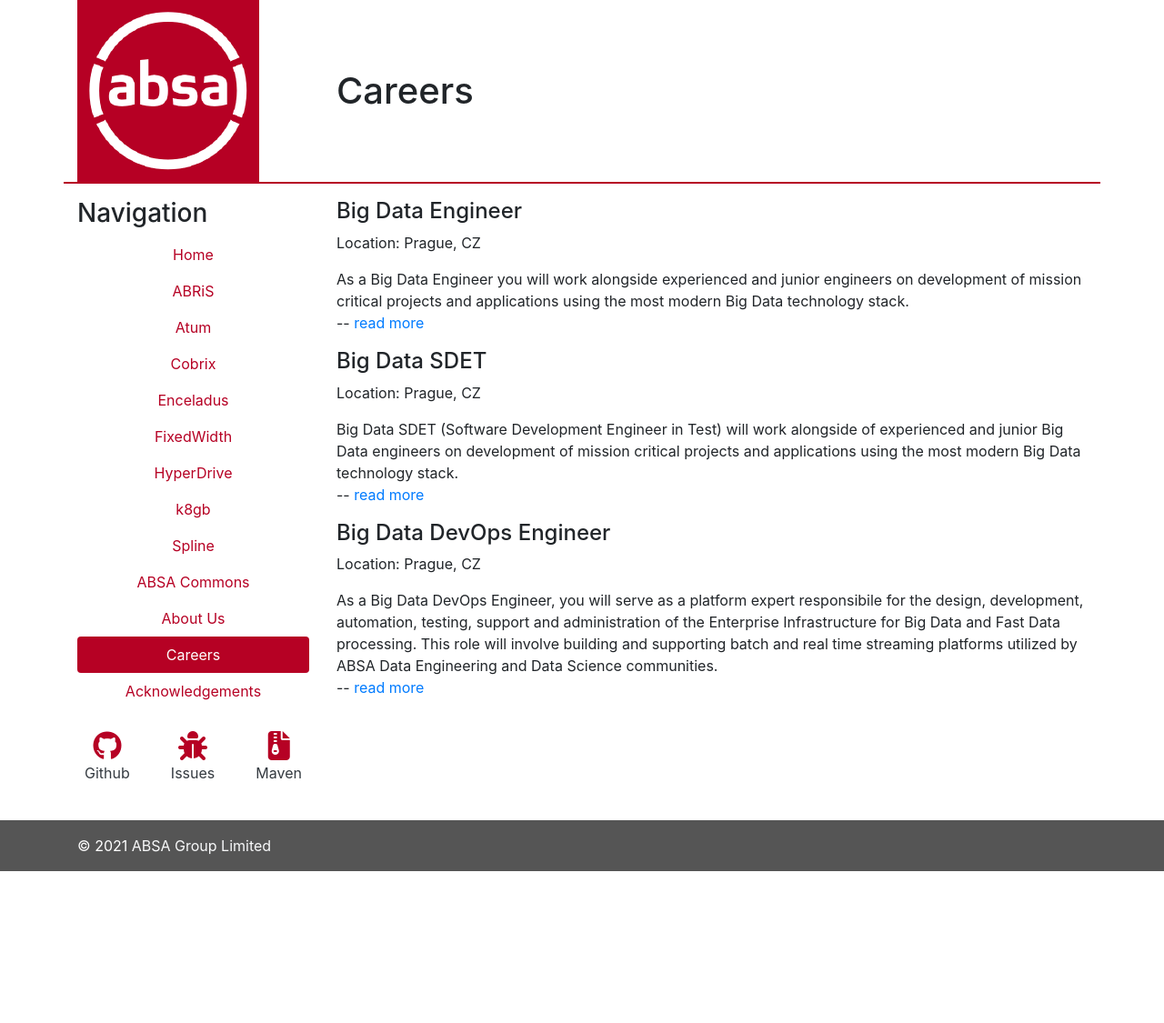
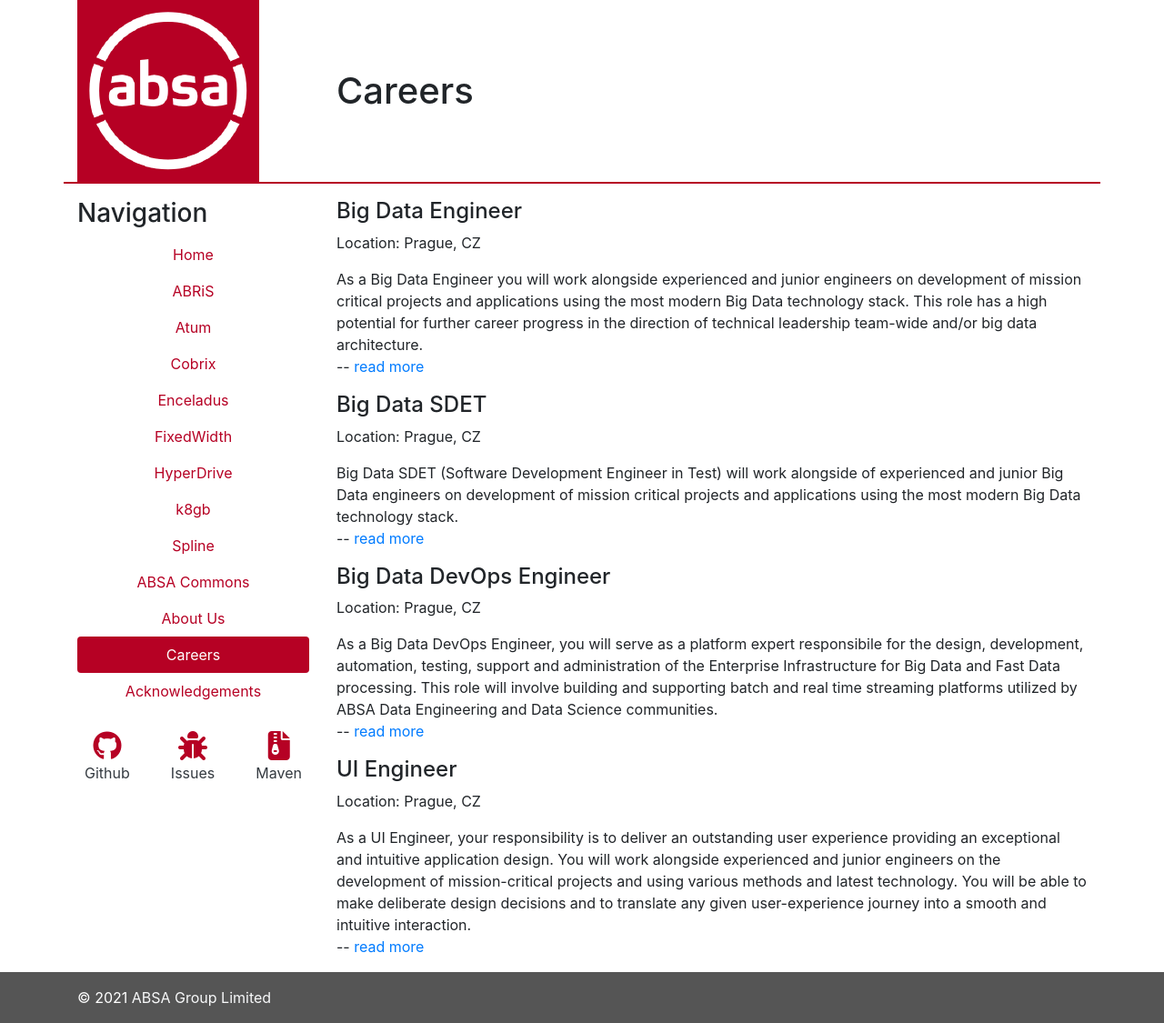
Before and after one commit to AbsaOSS/absaoss.github.io, a Jekyll site: the page built from careers.md, in a window 1280 px wide. Shown: the whole page at 91% size. Built offline with Jekyll 4.4.1, drawn with Linux system fonts in a browser that asks for light colours; nearby versions of some CDN libraries; before the commit the page ends 958 px from its top, so only the background shows below that.

Commit message:
Update careers for 2021

```diff
--- a/_careers/big_data_eng.md
+++ b/_careers/big_data_eng.md
@@ -2,7 +2,7 @@
 layout: default
 title: Big Data Engineer
 location: "Prague, CZ"
-excerpt: "As a Big Data Engineer you will work alongside experienced and junior engineers on development of mission critical projects and applications using the most modern Big Data technology stack."
+excerpt: "As a Big Data Engineer you will work alongside experienced and junior engineers on development of mission critical projects and applications using the most modern Big Data technology stack. This role has a high potential for further career progress in the direction of technical leadership team-wide and/or big data architecture."
 ---
 Location: {{ page.location }}
 
@@ -11,11 +11,11 @@
 
 ### Responsibilities
 - Design and implementation of generic tools and platforms for some of the following:
-    - enabling simple data ingestion and consumption of corporate data lake
-    - various streaming use cases and products
-    - machine learning applications and pipelines
+  - enabling simple data ingestion and consumption of corporate data lake
+  - various streaming use cases and products
+  - machine learning applications and pipelines
 - Contribute to our projects, which can be found on [GitHub](https://github.com/AbsaOSS)
-    - we also contribute to others, like Apache Spark
+  - we also contribute to others, like Apache Spark
 - Research of new technologies and investigation of their usability in our Big Data platforms
 - Filling gaps in the big data eco-system for it to be fully usable by financial and other highly regulated industries
 - Presenting R&D work at commercial and academic conferences
@@ -25,17 +25,22 @@
 - Strong problem solving skills
 - Strong programming skills
 - Background in computer science, engineering, physics, mathematics or equivalent
+- Experience with Scala or other functional languages
+- Experience with some of the following:
+  - Big Data Technologies: Apache Hadoop, Apache Spark
+  - Databases: MongoDB, ArangoDB, Postgres, DynamoDB or others
+  - Application Development: Spring, Angular, OpenUI5 or equivalent
+  - Streaming: Apache Kafka or equivalent
+  - Cloud: AWS
+  - Containers: Docker, Kubernetes, OpenStack
+  - Linux, Bash, version control tools, continuous integration tools
 - Be eager to learn new approaches and technologies
 
 ### Desirable Skills
-- Experience with Scala or other functional languages (Haskell, Clojure, Kotlin, Clean)
-- Experience with any of the following:
-    - Big Data Technologies: Apache Hadoop, Spark, Oozie
-    - Databases: MongoDB, ArrangoDB or equivalent
-    - Application Development: Spring, Angular, OpenUI5 or equivalent
-    - Streaming: Apache Kafka or equivalent
-    - Cloud: OpenStack, AWS
-    - Linux, Bash, version control tools, continuous integration tools
+- Be able to gain a high-level knowledge of all projects and tools developed in the Data Engineer space
+- Be able to creatively solve challenges, by out of the box thinking, while having an understanding of the required business need
+- Be able to leverage a strong engineering background to make the right choices in solution design
+
 
 
 ### What We Offer in Return
--- /dev/null
+++ b/_careers/ui_eng.md
@@ -0,0 +1,57 @@
+---
+layout: default
+title: UI Engineer
+location: "Prague, CZ"
+excerpt: "As a UI Engineer, your responsibility is to deliver an outstanding user experience providing an exceptional and intuitive application design. You will work alongside experienced and junior engineers on the development of mission-critical projects and using various methods and latest technology. You will be able to make deliberate design decisions and to translate any given user-experience journey into a smooth and intuitive interaction."
+---
+Location: {{ page.location }}
+
+### About the role
+{{ page.excerpt }}
+
+### Responsibilities
+- Plan and implement new ideas by helping with UX and UI designs for Big Data Applications, tools and platforms.
+- Develop reusable components and core frontend libraries.
+- Optimize existing user interface designs and contribute to our projects, which can be found on [GitHub](https://github.com/AbsaOSS).
+- Research of new technologies and investigation of their usability across the platform.
+- Come up with best practices for UI development and share knowledge and expertise with other team members.
+- Presenting R&D work at commercial and academic conferences.
+
+### Must Have
+- Excellent skills with HTML5 & CSS3.
+- At least 2 years of experience in UI web development with any modern JS framework (Angular 4+, ReactJS, Vue.js, etc.)
+- At least 1 year of experience with Angular 4+, RxJS, Typescript, Jest/Jasmine.
+- Understanding of the general concept of SPA state management.
+- Understanding of the HTTP protocol, what is REST API, and how the client-side communicates with a server-side.
+- Strong programming and problem-solving skills.
+- Ability to work independently as well as collaborate closely with developers, analysts etc. in an agile setting
+- Be eager to learn new approaches and technologies
+
+### Desirable Skills
+- Experience with:
+    - state management tools: NgRx, React Redux, etc.
+    - UX/UI tools: Figma, AdobeXD, Sketch, etc.
+    - CSS frameworks: Bootstrap, Materialize, Fondation, etc.
+    - Angular UI libraries: MaterialUI, PrimeNG, etc.
+    - CSS scripting language: SCSS, LESS, etc.
+- Sense of graphic style.
+- Background in computer science, engineering, physics, mathematics or equivalent.
+
+
+### What We Offer in Return
+- Working with one of the coolest and most talented Big Data R&D teams in central Europe.
+- Competitive salary and bonuses
+- 25 days holidays
+- Up to 60 sick days per year (100% covered by the employer)
+- 90CZK per day meal vouchers (fully covered by the employer)
+- 3% cash employer contribution towards your pension fund
+- Membership in private medical clinic
+- Beer & pizza Thursdays
+- Multisport card & private gym in the office
+- Flexible working hours
+- Choice of Mac or Windows
+
+### Examples of What We Do
+- GitHub AbsaOSS [Page](https://github.com/AbsaOSS)
+- Youtube [Channel](https://www.youtube.com/playlist?list=PLZJVQ5ij3YxhecGorryvPFUoUHEBsT1gK)
+- Spline: Spark Lineage, not only for the Banking Industry [White paper](https://github.com/AbsaOSS/spline/releases/download/release%2F0.2.7/Spline_paper_IEEE_2018.pdf)
```
